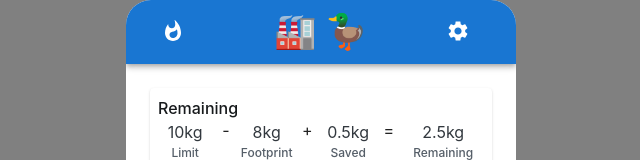
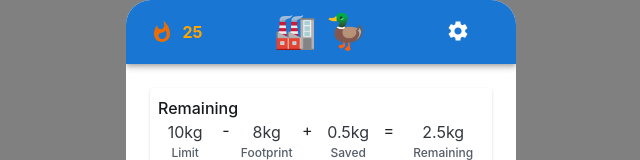
Before and after one commit to aron98/ducktor, a React (Create React App) app: page /statistics in a window 1280 px wide. Shown: the top 160 px of the page, without its empty margins (319-959 px from the left). Built offline with nearby package versions, Linux system fonts and the light colour scheme.

Commit message:
Add weekly graph and streak coloring (#12)

```diff
--- a/package.json
+++ b/package.json
@@ -10,6 +10,7 @@
     "@mui/material": "^5.14.18",
     "@mui/styled-engine-sc": "^6.0.0-alpha.6",
     "@mui/system": "^5.14.18",
+    "@mui/x-charts": "^6.18.2",
     "@testing-library/jest-dom": "^5.17.0",
     "@testing-library/react": "^13.4.0",
     "@testing-library/user-event": "^13.5.0",
--- a/src/App.js
+++ b/src/App.js
@@ -30,9 +30,17 @@ function App() {
                 <Toolbar>
                     <Grid container>
                         <Grid item xs={2}>
-                            <IconButton edge="start" color="inherit" aria-label='flame'>
-                                <WhatshotIcon />
-                            </IconButton>
+                            <Box
+                                display="flex"
+                                justifyContent="center"
+                                alignItems="center"
+                                minHeight="100%"
+                            >
+                                <IconButton edge="start" color="warning" aria-label='flame'>
+                                    <WhatshotIcon color="orange" />
+                                </IconButton>
+                                <Typography variant="title-md" color="orange"><b>25</b></Typography>
+                            </Box>
                         </Grid>
 
                         <Grid item xs={8}>
--- a/src/Pages/Dashboard/Dashboard.js
+++ b/src/Pages/Dashboard/Dashboard.js
@@ -5,13 +5,24 @@ import Grid from "@mui/material/Grid";
 import Co2Icon from '@mui/icons-material/Co2';
 import EnergySavingsLeafIcon from '@mui/icons-material/EnergySavingsLeaf';
 import FactoryIcon from '@mui/icons-material/Factory';
+import {LineChart} from "@mui/x-charts";
 
 const Dashboard = (props) => {
+    const footprintData = [12, 6, 10, 4, 7, 8];
+    const savingData = [4, 0, 3, 8, 5, 2];
+    const xLabels = [
+        '11.18',
+        '11.19',
+        '11.20',
+        '11.22',
+        '11.23',
+        '11.24'
+    ];
     return (
         <Box>
-            <Typography variant="h5">Today</Typography>
+            <Box p={1}>
                 <Card>
-                <Typography variant="h6" align="left">Carbon footprint</Typography>
+                    <Typography variant="h6" align="left">Today's carbon footprint</Typography>
                     <Typography variant="caption" align="left">Remaining = Limit - Spent + Saved</Typography>
                     <Grid container>
                         <Grid item xs={8}>
@@ -80,6 +91,27 @@ const Dashboard = (props) => {
                     </Grid>
                 </Card>
             </Box>
+            <Box p={1}>
+                <Card>
+                    <LineChart
+                        width={300}
+                        height={300}
+                        series={[
+                            { data: footprintData, label: 'Footprint' },
+                            { data: savingData, label: 'Saved' },
+                            { data: footprintData.map( (data, idx) => data-savingData[idx]), label: 'Total' },
+                        ]}
+                        xAxis={[{ scaleType: 'point', data: xLabels }]}
+                        margin={{
+                            left: 30,
+                            right: 30,
+                            top: 50,
+                            bottom: 50,
+                        }}
+                    />
+                </Card>
+            </Box>
+        </Box>
     )
 }
 
```
Also changed, not shown: 1 other file (tests, documents, lock files or other folders). Lines whose indentation alone changed are shown as unchanged.
